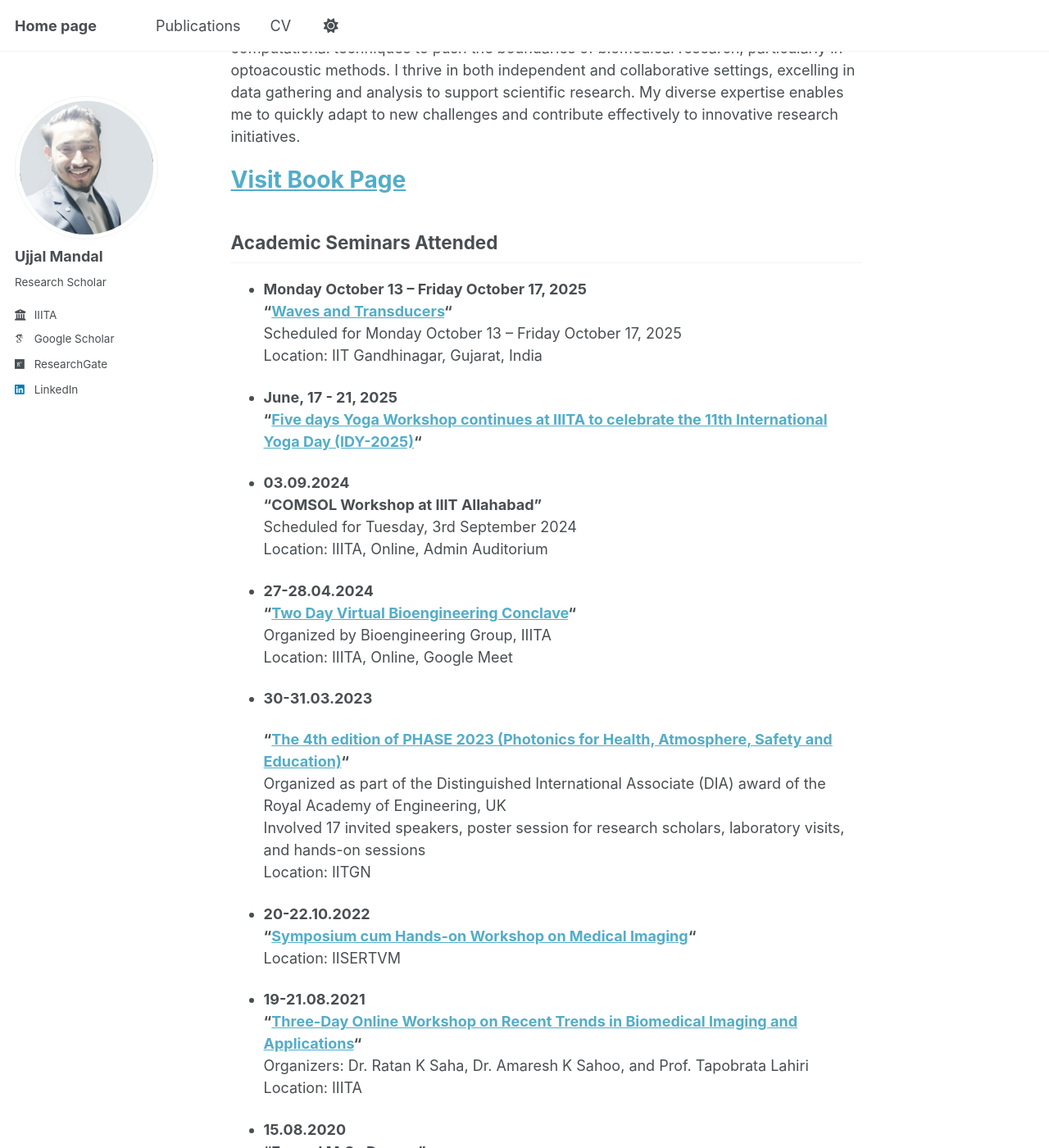
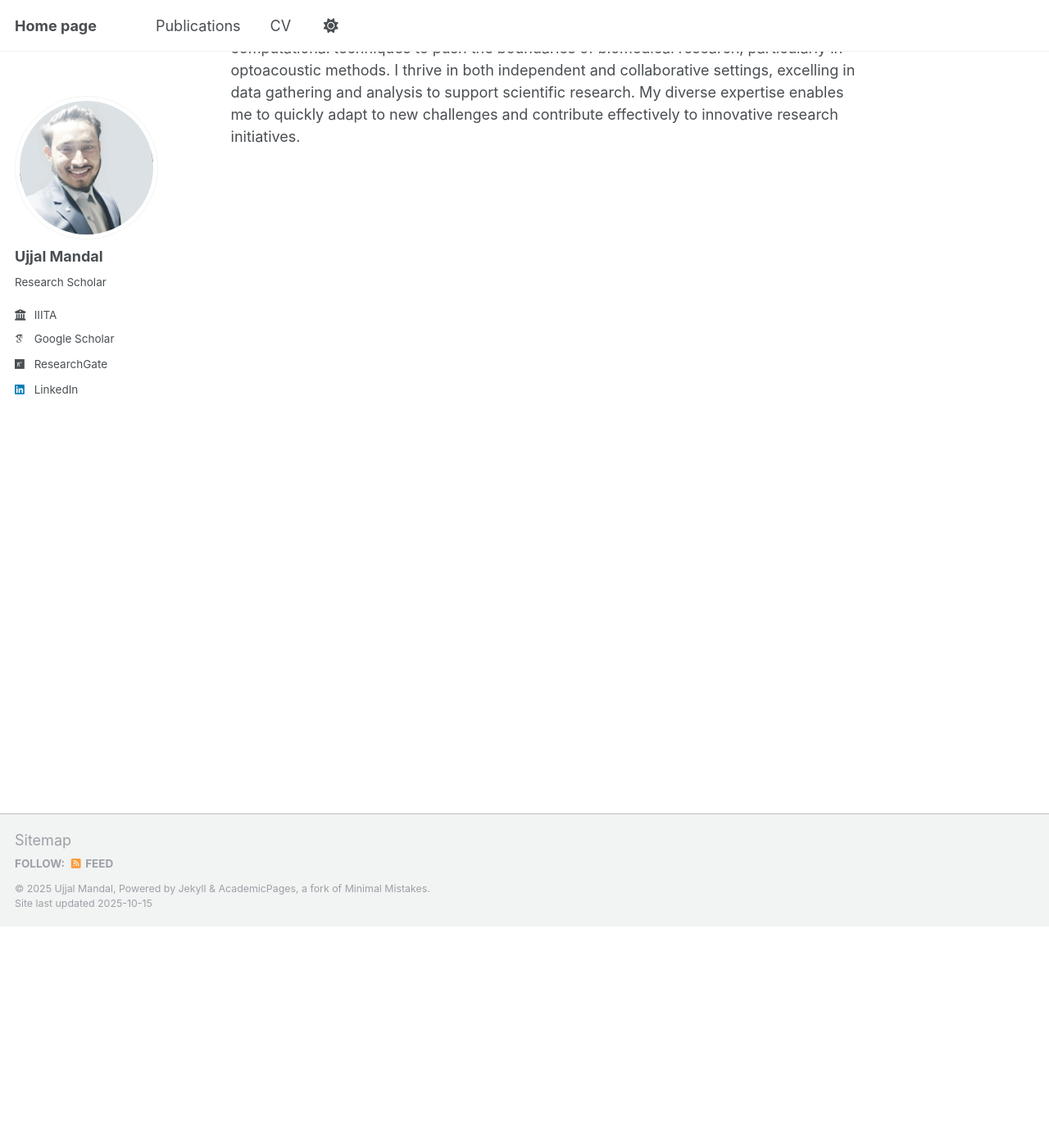
Before and after one commit to mandalujjal/mandalujjal.github.io, a Jekyll site: the page built from _pages/about.md, in a window 1280 px wide and 1400 px high, scrolled down 270 px. Shown: the whole window at 82% size. Built offline with Jekyll 4.4.1, drawn with Linux system fonts in a browser that asks for light colours; some web fonts are replaced; a script that is not in the unit is left out; some of the changed text lies outside the part shown.

Commit message:
Update about.md

```diff
--- a/_pages/about.md
+++ b/_pages/about.md
@@ -16,61 +16,3 @@ With over 4 years of experience as a Research Assistant in [Computational Biomed
 advanced computational techniques to push the boundaries of biomedical research, particularly in optoacoustic methods.
 I thrive in both independent and collaborative settings, excelling in data gathering and analysis to support scientific research. My diverse expertise enables me to quickly adapt to new challenges and contribute effectively to innovative research
 initiatives.
-
-
-# [Visit Book Page](https://ujjalmandal.onrender.com/)
-
-
-
-## Academic  Seminars Attended
-
-- **Monday October 13 – Friday October 17, 2025**
-  **"[Waves and Transducers](https://wt.imphys.tudelft.nl/)"**
-  Scheduled for Monday October 13 – Friday October 17, 2025
-  Location: IIT Gandhinagar, Gujarat, India
-
-- **June, 17 - 21, 2025**
-  **"[Five days Yoga Workshop continues  at IIITA to celebrate the 11th International Yoga Day  (IDY-2025)](https://x.com/IIITA_Official)"**
-
-- **03.09.2024**
-  **"COMSOL Workshop at IIIT Allahabad"**
-  Scheduled for Tuesday, 3rd September 2024
-  Location: IIITA, Online, Admin Auditorium
-
-- **27-28.04.2024**
-  **"[Two Day Virtual Bioengineering Conclave](https://as.iiita.ac.in/bioconclave2025/)"**
-  Organized by Bioengineering Group, IIITA
-  Location: IIITA, Online, Google Meet
-
-- **30-31.03.2023**
-
-  **"[The 4th edition of PHASE 2023 (Photonics for Health, Atmosphere, Safety and Education)](https://www.photonicsensorslab.com/phase-2023)"**
-  Organized as part of the Distinguished International Associate (DIA) award of the Royal Academy of Engineering, UK
-  Involved 17 invited speakers, poster session for research scholars, laboratory visits, and hands-on sessions
-  Location: IITGN
-
-- **20-22.10.2022**
-  **"[Symposium cum Hands-on Workshop on Medical Imaging](https://conference.iisertvm.ac.in/medicalimaging/)"**
-  Location: IISERTVM
-
-- **19-21.08.2021**
-  **"[Three-Day Online Workshop on Recent Trends in Biomedical Imaging and Applications](https://bmiga.iiita.ac.in/)"**
-  Organizers: Dr. Ratan K Saha, Dr. Amaresh K Sahoo, and Prof. Tapobrata Lahiri
-  Location: IIITA
-
-- **15.08.2020**
-  **"Earned M.Sc Degree"**
-  Location: University of Gour Banga, Malda, WB, India
-
-- **30-31.07.2020**
-  **"Contribution of Physics towards Atma Nirbhar Bharat"**
-  Location: N.S.B.C Govt. College Biaora, MP
-
-- **07-08.11.2017**
-  **"Workshop on Innovative Experiment Students"**
-  Organized by UGC-DAE
-  Location: Kolkata
-
-- **06-07.10.2015**
-  **"Discussion Meeting Science Related to Space & Nuclear in Research and Industry"**
-  Location: SINP, Kolkata
```
